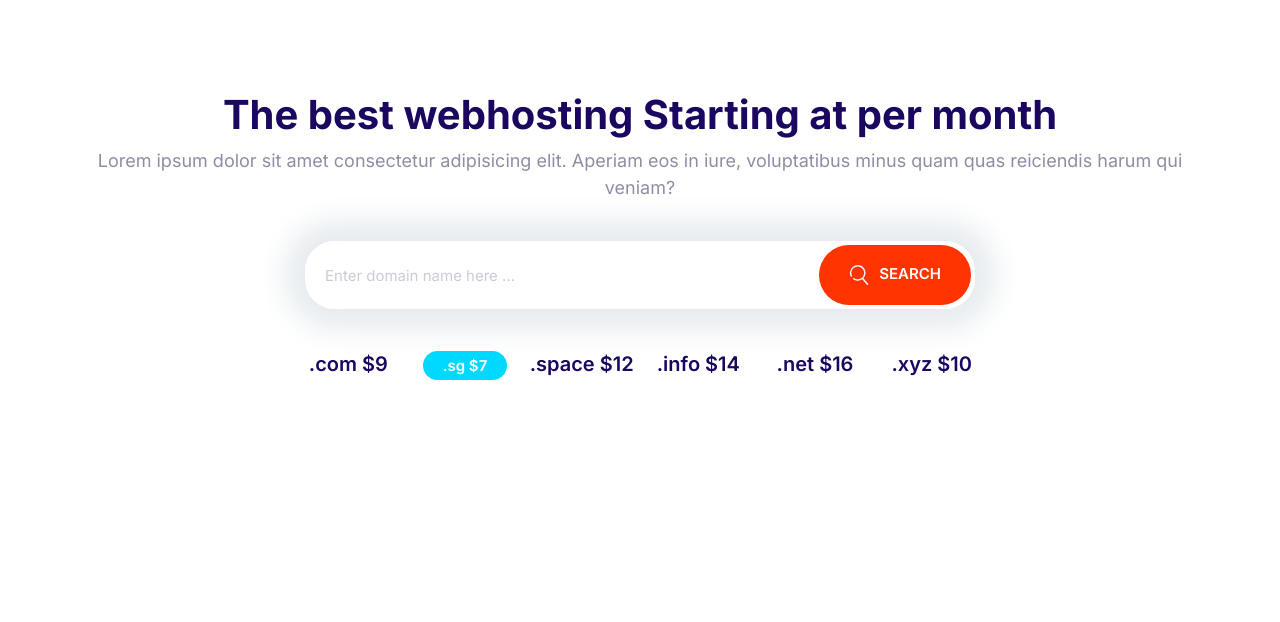
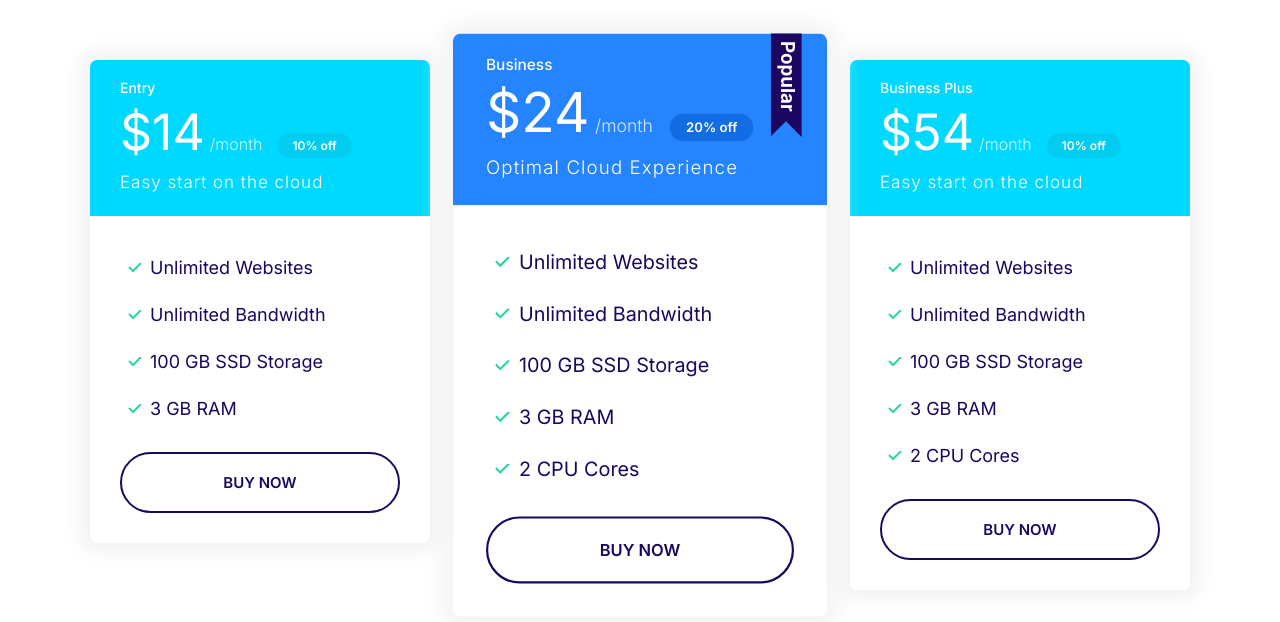
Before and after one commit to Sanket4496/moshify, a plain HTML site: page index.html in a window 1280 px wide. Drawn offline with Linux system fonts and the light colour scheme.

Commit message:
Add Plans Block Component

```diff
--- a/css/styles.css
+++ b/css/styles.css
@@ -318,7 +318,14 @@ a {
     background: #02cdf1;
 }
 
+.card--primary .badge--primary {
+    background: #126de4;
+}
+
 /* Plans */
+.plan {
+    transition: transform 0.2s ease-out;
+}
 .plan__name {
     color: #fff;
     margin: 0;
@@ -348,6 +355,10 @@ a {
     margin-bottom: 2rem;
 }
 
+.plan--popular {
+    transform: scale(1.1);
+}
+
 .plan--popular .card__header {
     position: relative;
 }
@@ -359,6 +370,14 @@ a {
     position: absolute;
     top: -6px;
     right: 5%;
+}
+
+.plan:hover {
+    transform: scale(1.05);
+}
+
+.plan--popular:hover {
+    transform: scale(1.15);
 }
 
 @media screen and (min-width: 1024px) {
@@ -723,3 +742,13 @@ a {
         grid-template-columns: repeat(auto-fit, minmax(10rem, 1fr));
     }
 }
+
+/* Plans Block */
+.block-plans .grid {
+    gap: 8rem 4rem;
+}
+
+.block-plans .card {
+    max-width: 500px;
+    margin: 0 auto;
+}
--- a/index.html
+++ b/index.html
@@ -13,26 +13,71 @@
 </head>
 
 <body>
-    <section class="block container block-domain">
-        <header class="block__header">
-            <h2>The best webhosting Starting at per month</h2>
-            <p>Lorem ipsum dolor sit amet consectetur adipisicing elit. Aperiam eos in iure, voluptatibus minus quam
-                quas reiciendis harum qui veniam?</p>
-        </header>
-        <div class="input-group">
-            <input type="text" class="input" placeholder="Enter domain name here ..." />
-            <button class="btn btn--accent"><svg class="icon icon--white">
-                    <use xlink:href="images/sprite.svg#search"></use>
-                </svg>Search</button>
+    <section class="block container block-plans">
+        <div class="grid grid--1x3">
+            <div class="plan">
+                <div class="card card--secondary">
+                    <header class="card__header">
+                        <h3 class="plan__name">Entry</h3>
+                        <span class="plan__price">$14</span>
+                        <span class="plan__billing-cycle">/month</span>
+                        <span class="badge badge--small badge--secondary">10% off</span>
+                        <span class="plan__description">Easy start on the cloud</span>
+                    </header>
+                    <div class="card__body">
+                        <ul class="list list--tick">
+                            <li class="list__item">Unlimited Websites</li>
+                            <li class="list__item">Unlimited Bandwidth</li>
+                            <li class="list__item">100 GB SSD Storage</li>
+                            <li class="list__item">3 GB RAM</li>
+                        </ul>
+                        <button class="btn btn--outline btn--block">Buy Now</button>
+                    </div>
+                </div>
+            </div>
+            <div class="plan plan--popular">
+                <div class="card card--primary">
+                    <header class="card__header">
+                        <h3 class="plan__name">Business</h3>
+                        <span class="plan__price">$24</span>
+                        <span class="plan__billing-cycle">/month</span>
+                        <span class="badge badge--small badge--primary">20% off</span>
+                        <span class="plan__description">Optimal Cloud Experience</span>
+                    </header>
+                    <div class="card__body">
+                        <ul class="list list--tick">
+                            <li class="list__item">Unlimited Websites</li>
+                            <li class="list__item">Unlimited Bandwidth</li>
+                            <li class="list__item">100 GB SSD Storage</li>
+                            <li class="list__item">3 GB RAM</li>
+                            <li class="list__item">2 CPU Cores</li>
+                        </ul>
+                        <button class="btn btn--outline btn--block">Buy Now</button>
+                    </div>
+                </div>
+            </div>
+            <div class="plan">
+                <div class="card card--secondary">
+                    <header class="card__header">
+                        <h3 class="plan__name">Business Plus</h3>
+                        <span class="plan__price">$54</span>
+                        <span class="plan__billing-cycle">/month</span>
+                        <span class="badge badge--small badge--secondary">10% off</span>
+                        <span class="plan__description">Easy start on the cloud</span>
+                    </header>
+                    <div class="card__body">
+                        <ul class="list list--tick">
+                            <li class="list__item">Unlimited Websites</li>
+                            <li class="list__item">Unlimited Bandwidth</li>
+                            <li class="list__item">100 GB SSD Storage</li>
+                            <li class="list__item">3 GB RAM</li>
+                            <li class="list__item">2 CPU Cores</li>
+                        </ul>
+                        <button class="btn btn--outline btn--block">Buy Now</button>
+                    </div>
+                </div>
+            </div>
         </div>
-        <ul class="list block-domain__prices">
-            <li>.com $9</li>
-            <li><span class="badge badge--secondary">.sg $7</span></li>
-            <li>.space $12</li>
-            <li>.info $14</li>
-            <li>.net $16</li>
-            <li>.xyz $10</li>
-        </ul>
     </section>
     <script src="js/main.js" />
 </body>
```
Also changed, not shown: components/plans-block.html (added, +66 -0 lines).
